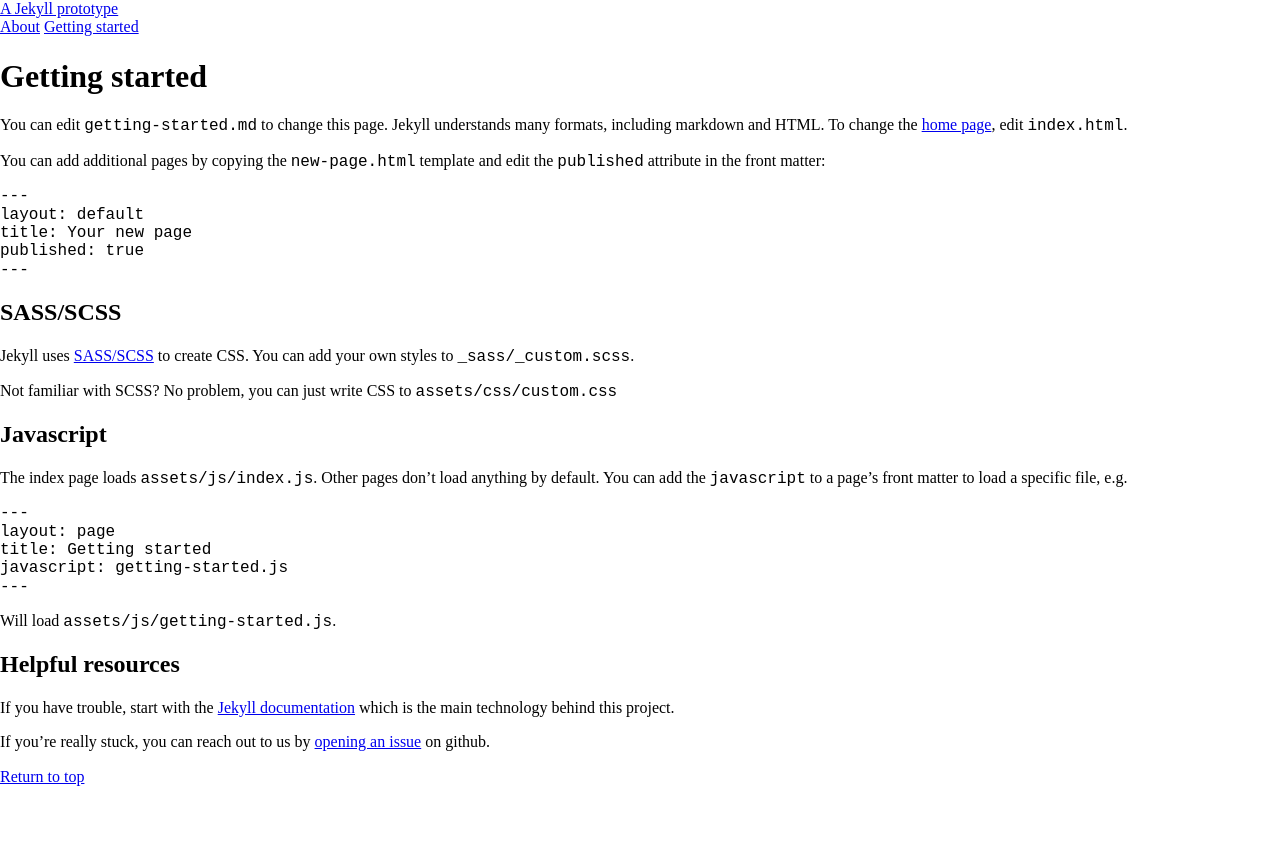
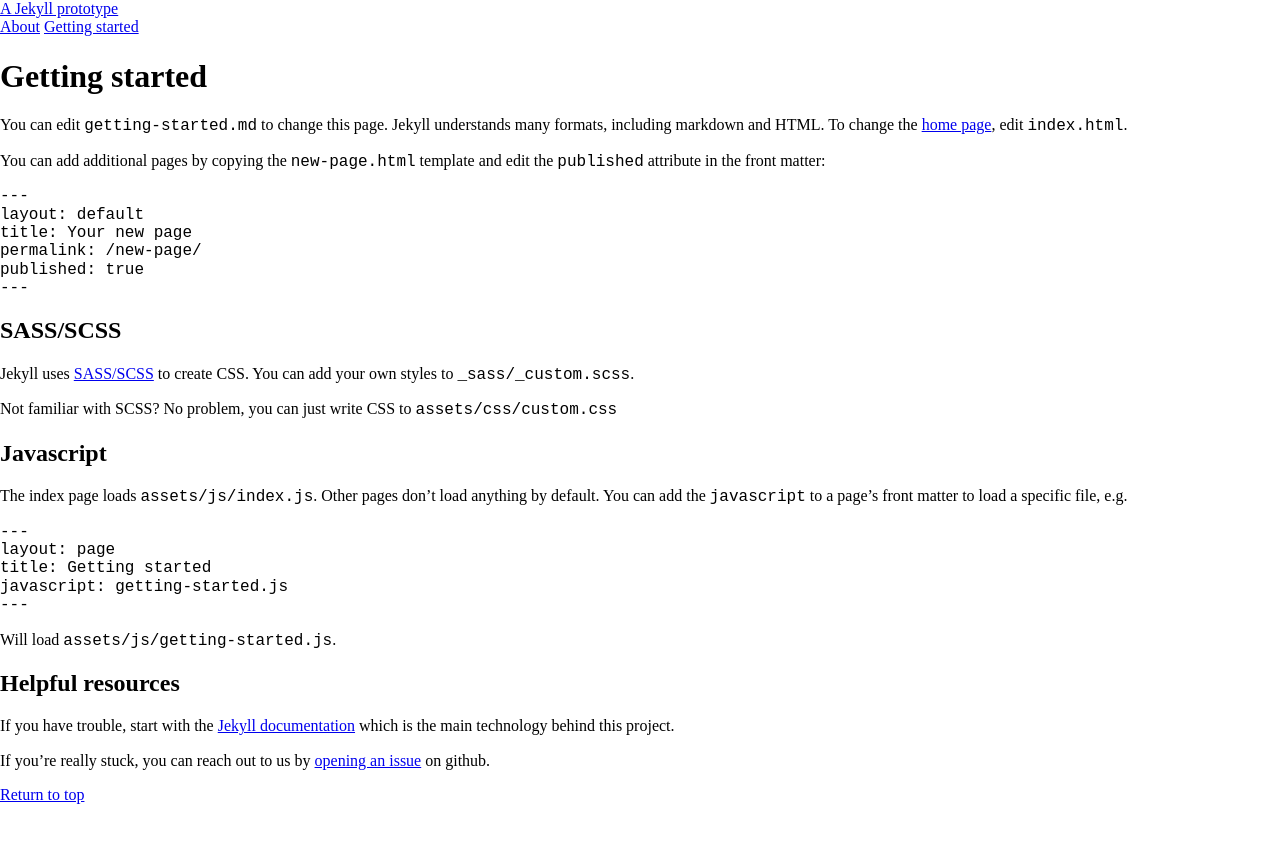
Before and after one commit to adborden/jekyll-prototype, a Jekyll site: the page built from getting-started.md, in a window 1280 px wide. Shown: the top 843 px of the page. Built offline with Jekyll 4.4.1, drawn with Linux system fonts in a browser that asks for light colours; nearby versions of some CDN libraries; library files that are not in the unit come from our copies.

Commit message:
Fix permalinks

````diff
--- a/getting-started.md
+++ b/getting-started.md
@@ -14,6 +15,7 @@
 ---
 layout: default
 title: Your new page
+permalink: /new-page/
 published: true
 ---
 ```
--- a/new-page.html
+++ b/new-page.html
@@ -1,6 +1,7 @@
 ---
 layout: default
 title: Your new page
+permalink: /new-page/
 published: false
 ---
 
````
Also changed, not shown: other parts of getting-started.md (+1 -0 lines).
